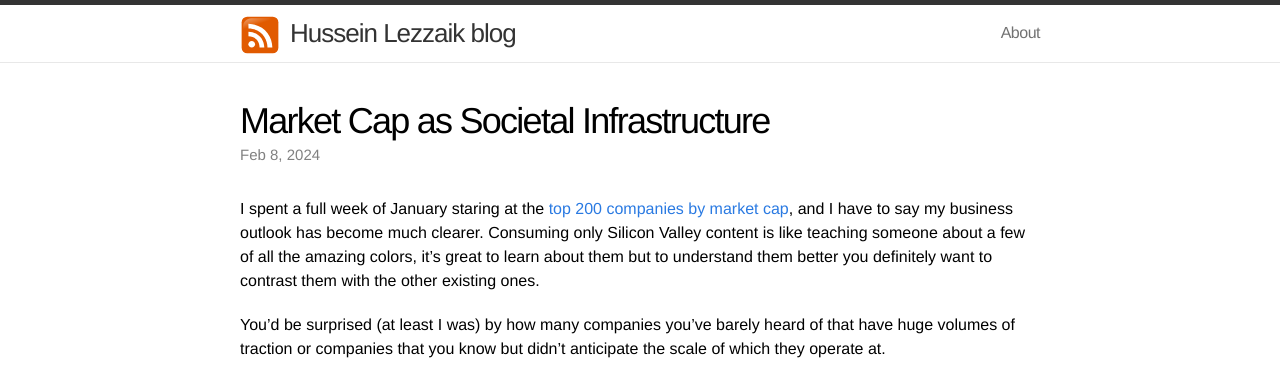
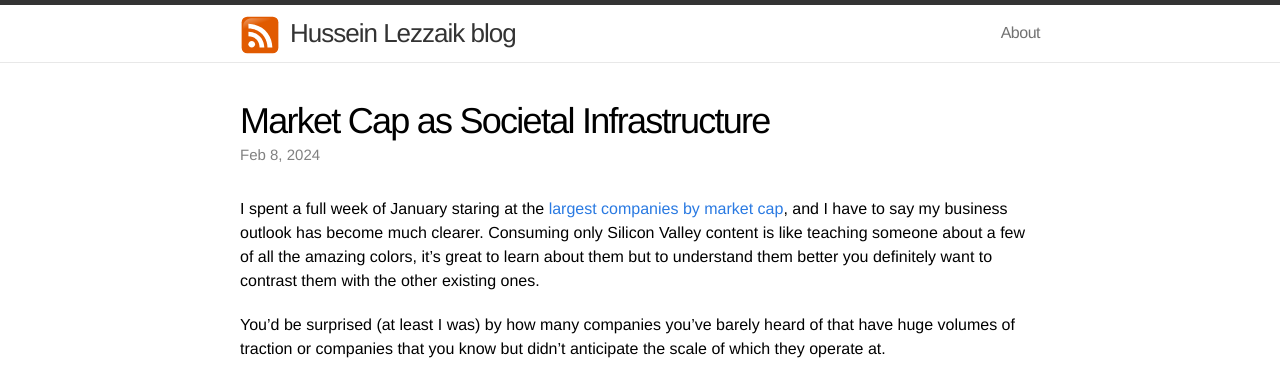
Before and after one commit to HusseinLezzaik/husseinlezzaik.github.io, a Jekyll site: the page built from _posts/2024-02-08-Market-Cap.md, in a window 1280 px wide. Shown: the top 384 px of the page. Built offline with Jekyll 4.4.1, drawn with Linux system fonts in a browser that asks for light colours; comment, search, counter and statistics services are not loaded.

Commit message:
Update 2024-02-08-Market-Cap.md

```diff
--- a/_posts/2024-02-08-Market-Cap.md
+++ b/_posts/2024-02-08-Market-Cap.md
@@ -7,7 +7,7 @@ date:   2024-02-08 08:00:00
 mathjax: false
 ---
 
-I spent a full week of January staring at the [top 200 companies by market cap](https://companiesmarketcap.com/), and I have to say my business outlook has become much clearer. Consuming only Silicon Valley content is like teaching someone about a few of all the amazing colors, it's great to learn about them but to understand them better you definitely want to contrast them with the other existing ones.
+I spent a full week of January staring at the [largest companies by market cap](https://companiesmarketcap.com/), and I have to say my business outlook has become much clearer. Consuming only Silicon Valley content is like teaching someone about a few of all the amazing colors, it's great to learn about them but to understand them better you definitely want to contrast them with the other existing ones.
 
 You’d be surprised (at least I was) by how many companies you’ve barely heard of that have huge volumes of traction or companies that you know but didn’t anticipate the scale of which they operate at.
 
```
